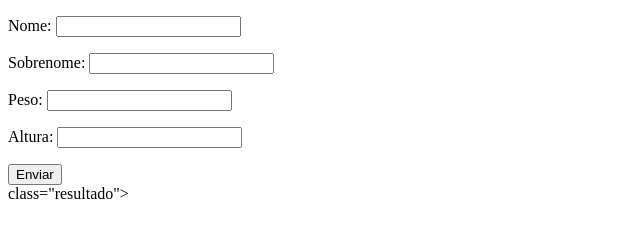
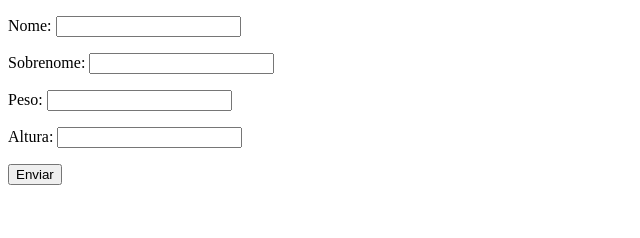
Before and after one commit to tiddez/VS, a plain HTML site: page aula 20/index.html in a window 1280 px wide. Shown: the whole page, without its empty margins (0-640 px from the left). Drawn offline with Linux system fonts and the light colour scheme.

Commit message:
Curso JavaScript

```diff
--- a/aula 20/index.html
+++ b/aula 20/index.html
@@ -1,11 +1,13 @@
 <!DOCTYPE html>
 <html lang="pt-BR">
+
 <head>
     <meta charset="UTF-8">
     <meta http-equiv="X-UA-Compatible" content="IE=edge">
     <meta name="viewport" content="width=device-width, initial-scale=1.0">
     <title>Exercicios</title>
 </head>
+
 <body>
     <form class="form" action="" method="get">
         <p>Nome: <input type="text" class="nome"></p>
@@ -15,7 +17,8 @@
         <button>Enviar</button>
     </form>
 
-    <div>class="resultado"></div>
+    <div class="resultado"></div>
     <script src="js/script.js"></script>
 </body>
+
 </html>
```
Also changed, not shown: 1 other file.
